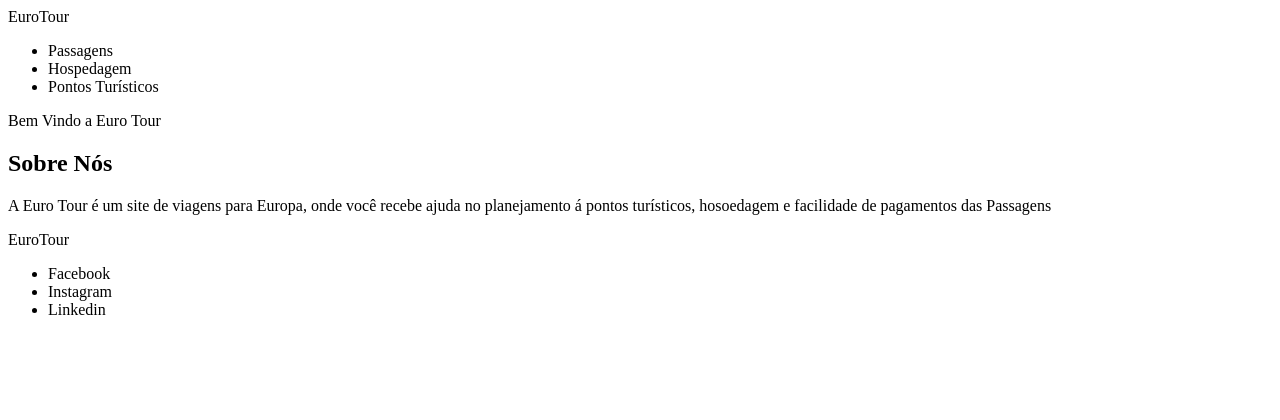
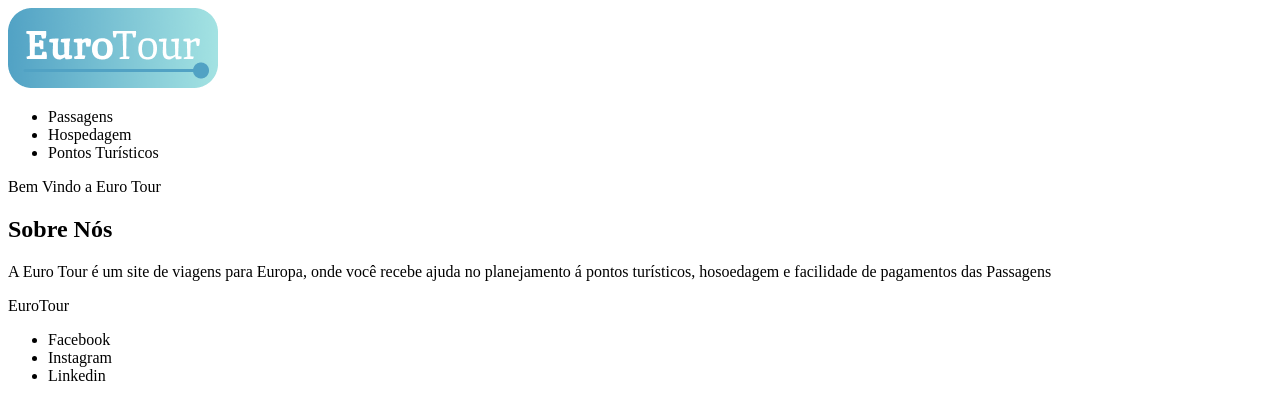
Before and after one commit to 1970Geeovane/primeiro_html, a plain HTML site: page index.html in a window 1280 px wide. Drawn offline with Linux system fonts and the light colour scheme.

Commit message:
Adicionado as imagens

```diff
--- a/index.html
+++ b/index.html
@@ -7,7 +7,7 @@
 </head>
 <body>
     <header>
-        <span>EuroTour</span>
+        <img src="./img/eurotour-logo-cor.png" alt="Logo">
         <nav>
             <ul>
                 <li>Passagens</li>
```
Also changed, not shown: eurotour-logo-pb.png (deleted), exemplo-passagens.jpg (deleted), img/eurotour-logo-cor.png (renamed from eurotour-logo-cor.png).
